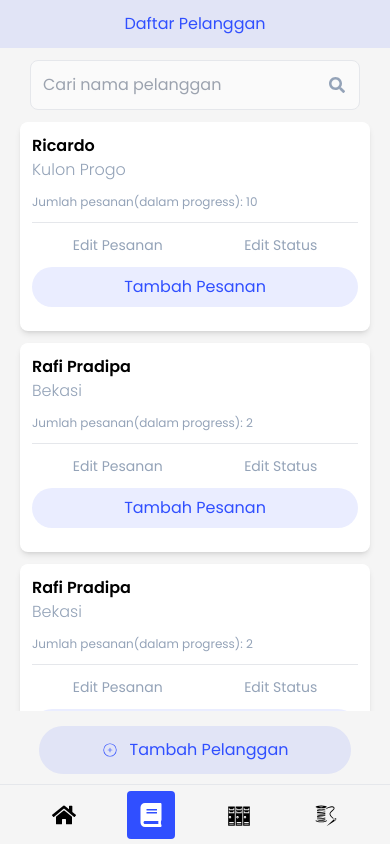
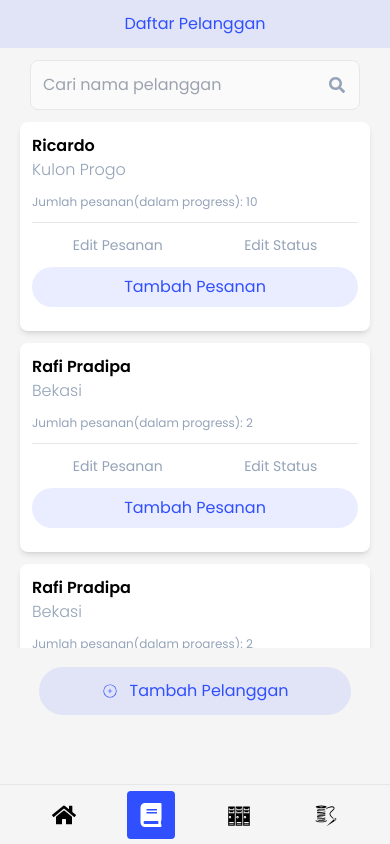
Before and after one commit to farhanisty/kommas-prokhir, a React (Vite) app: page /order in a window 390 px wide. Built offline with nearby package versions, Linux system fonts and the light colour scheme.

Commit message:
modify customers to responsive

```diff
--- a/src/pages/Order.jsx
+++ b/src/pages/Order.jsx
@@ -55,14 +55,23 @@ export default function Order() {
       <MainLayout>
         <HeaderTitle>Daftar Pelanggan</HeaderTitle>
         <SearchBar></SearchBar>
+        <div
+          className=""
+          style={{
+            height: "calc(100% - 200px)",
+          }}
+        >
           {customers.length === 0 ? (
             <OrderEmptyPage />
           ) : (
             <OrderPage customers={customers} />
           )}
-        <button className="text-primary fixed bottom-[70px] bg-primary bg-opacity-10 rounded-full w-[80%] py-3 flex items-center gap-3 justify-center left-1/2 -translate-x-1/2">
+          <div className="h-[15%] flex justify-center items-center">
+            <button className="text-primary bg-primary bg-opacity-10 rounded-full w-[80%] py-3 flex items-center gap-3 justify-center">
               <CiCirclePlus /> Tambah Pelanggan
             </button>
+          </div>
+        </div>
       </MainLayout>
       <FootBar />
     </>
@@ -88,7 +97,7 @@ function OrderPage({ customers }) {
     <div
       className="overflow-y-scroll"
       style={{
-        height: "calc(100% - 195px)",
+        height: "90%",
       }}
     >
       <ul className="px-5 flex gap-3 flex-col">
```
Lines whose indentation alone changed are shown as unchanged.
